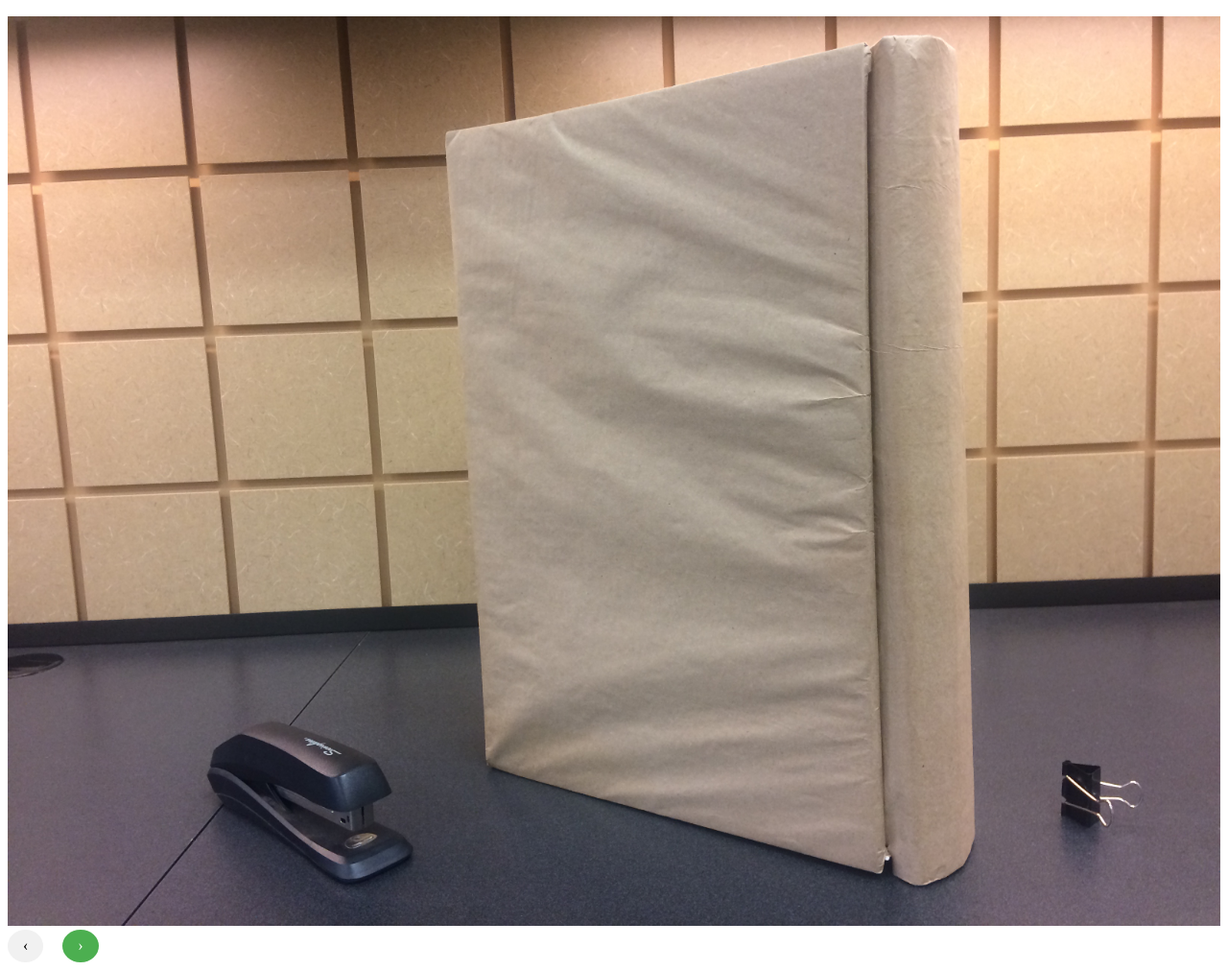
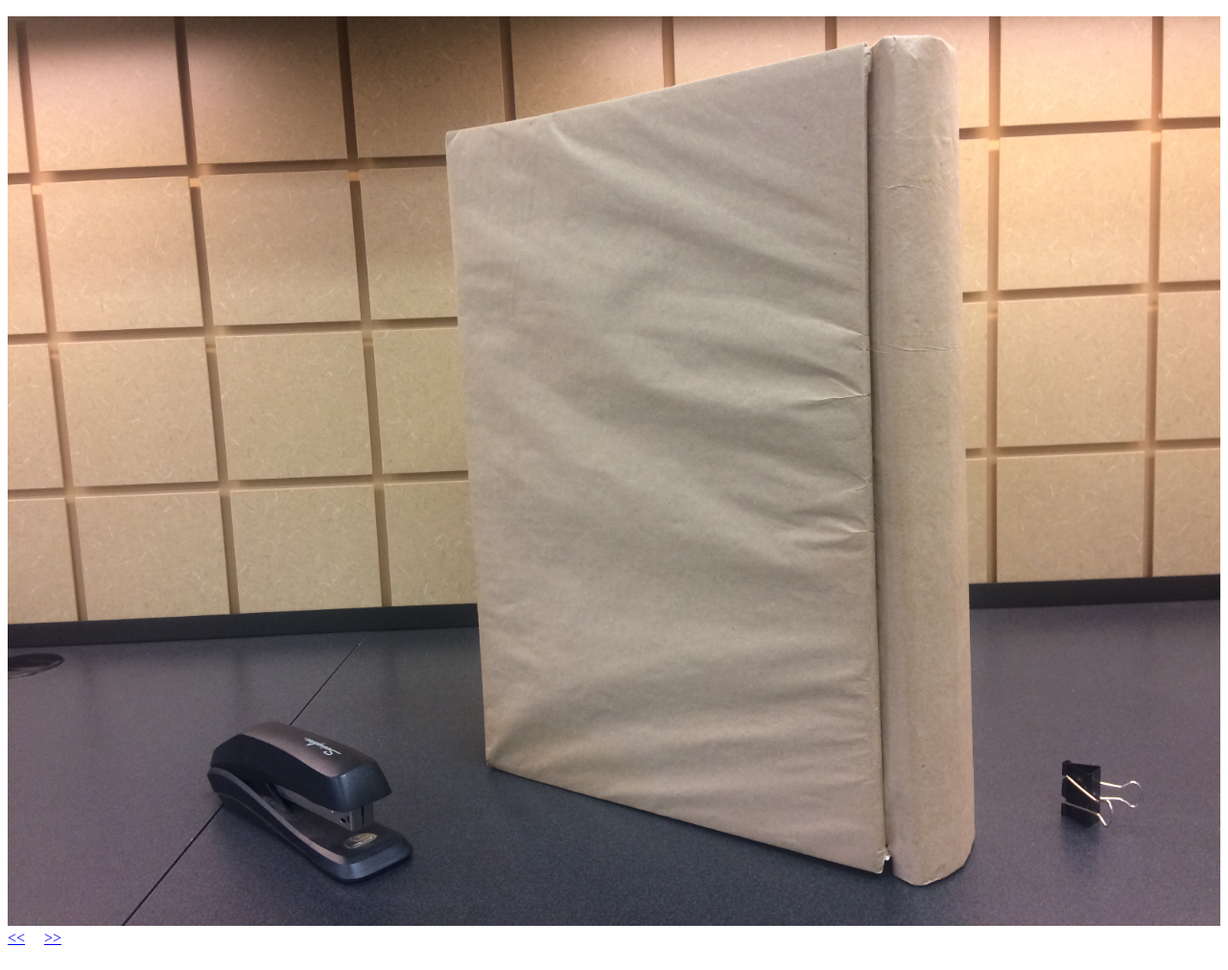
Before and after one commit to e-noch/Book_01, a plain HTML site: page b.html in a window 1280 px wide. Shown: the part 50-1061 px from the top of the page at 96% size. Drawn offline with Linux system fonts and the light colour scheme.

Commit message:
CSS
reverting link style

```diff
--- a/b.html
+++ b/b.html
@@ -13,10 +13,10 @@
 			<img alt="Box Contents" id="myPicture" title="Malacandra Box Contents" src="images/IMG_2155.jpg" >
 		</div>
 
-<a href="#" class="previous round" id="prevLink_BT">&#8249;</a>
-&nbsp;
-&nbsp;
-<a href="#" class="next round" id="nextLink_BT">&#8250;</a>
+		<a href="#" id="prevLink_BT">&lt;&lt;</a>
+		&nbsp;
+		&nbsp;
+		<a href="#" id="nextLink_BT">&gt;&gt;</a>
 
 </body>
 </html>
--- a/css/style-b.css
+++ b/css/style-b.css
@@ -28,30 +28,6 @@
 	text-decoration: none;
 
 }
-a {
-    text-decoration: none;
-    display: inline-block;
-    padding: 8px 16px;
-}
-
-a:hover {
-    background-color: #ddd;
-    color: black;
-}
-
-.previous {
-    background-color: #f1f1f1;
-    color: black;
-}
-
-.next {
-    background-color: #4CAF50;
-    color: white;
-}
-
-.round {
-    border-radius: 50%;
-}
 #imgContainer {
 	margin: 0 auto;
 }
```
